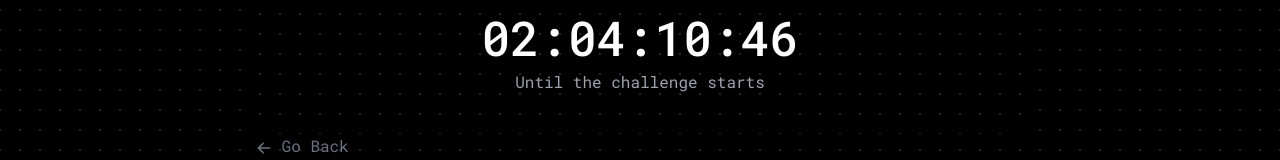
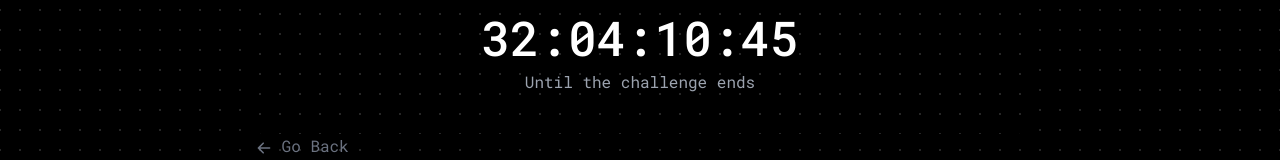
Before and after one commit to delbaoliveira/30day-frontend-challenge, a Next.js app: page /about in a window 1280 px wide. Shown: the part 390-550 px from the top of the page. Built offline with nearby package versions, Linux system fonts and the light colour scheme.

Commit message:
Update timer

```diff
--- a/components/Timer.js
+++ b/components/Timer.js
@@ -3,14 +3,14 @@ import { useTimer } from "react-timer-hook"
 
 const Timer = () => {
   const { seconds, minutes, hours, days } = useTimer({
-    expiryTimestamp: 1621983600000,
+    expiryTimestamp: 1624575599000,
     onExpire: () => console.warn("onExpire called"),
     autoStart: true,
   })
 
   return (
-    <div className="polka-bg bg-black font-mono text-center h-full rounded-b-lg flex flex-col justify-center py-10">
-      <div className="md:text-5xl text-4xl text-white font-medium">
+    <div className="flex flex-col justify-center h-full py-10 font-mono text-center bg-black rounded-b-lg polka-bg">
+      <div className="text-4xl font-medium text-white md:text-5xl">
         <span>
           {days < 10 ? `0` : ""}
           {days}
@@ -31,7 +31,7 @@ const Timer = () => {
           {seconds}
         </span>
       </div>
-      <p className="text-gray-400 mt-2">Until the challenge starts</p>
+      <p className="mt-2 text-gray-400">Until the challenge ends</p>
     </div>
   )
 }
```
